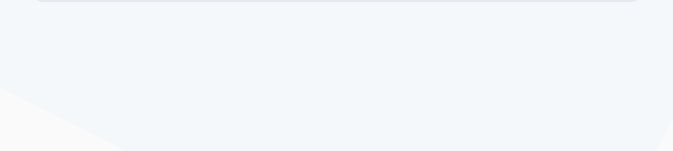
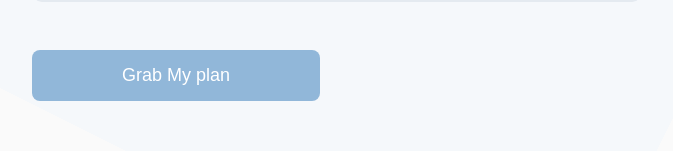
Before and after one commit to njordulv/react-fasting-app, a React (Create React App) app: page /offer in a window 1280 px wide. Shown: the part 437-588 px from the top of the page, without its empty margins (303-976 px from the left). Built offline with nearby package versions, Linux system fonts and the light colour scheme.

Commit message:
add scroll to element function

```diff
--- a/src/App.module.css
+++ b/src/App.module.css
@@ -1,5 +1,6 @@
 .App {
   text-align: center;
+  scroll-behavior: smooth;
 }
 
 .wrapper {
--- a/src/components/HeaderOffer.jsx
+++ b/src/components/HeaderOffer.jsx
@@ -2,12 +2,22 @@ import ProgressScroll from './ProgressScroll'
 import styles from '../App.module.css'
 
 const HeaderOffer = () => {
+  const handleScrollToPlan = () => {
+    const getMyPlan = document.getElementById('getMyPlan')
+
+    if (getMyPlan) {
+      getMyPlan.scrollIntoView({ behavior: 'smooth' })
+    }
+  }
+
   return (
     <header className={styles.sticky}>
       <div className={styles.wrapper}>
         <div className={`${styles.container} ${styles.spaceBetween}`}>
           <div className="timer">00:00:00</div>
-          <button className="button">Get My Plan</button>
+          <button className="button" onClick={handleScrollToPlan}>
+            Get My Plan
+          </button>
         </div>
       </div>
       <ProgressScroll />
--- a/src/components/Offer/Offer.jsx
+++ b/src/components/Offer/Offer.jsx
@@ -3,6 +3,14 @@ import { PiPulseThin } from 'react-icons/pi'
 import styles from './Offer.module.css'
 
 const Offer = () => {
+  const handleScrollToPlan = () => {
+    const getMyPlan = document.getElementById('getMyPlan')
+
+    if (getMyPlan) {
+      getMyPlan.scrollIntoView({ behavior: 'smooth' })
+    }
+  }
+
   return (
     <>
       <h1>Offer</h1>
@@ -42,6 +50,14 @@ const Offer = () => {
           </div>
         </div>
       </div>
+      <br />
+      <br />
+      <div id="getMyPlan"></div>
+      <div>
+        <button className="button" onClick={handleScrollToPlan}>
+          Grab My plan
+        </button>
+      </div>
     </>
   )
 }
--- a/src/index.css
+++ b/src/index.css
@@ -18,7 +18,7 @@ body {
 }
 
 header {
-  background-color: rgba(255, 255, 255, 0.6);
+  background-color: #fff;
   box-shadow: 0 0 10px rgba(0, 0, 0, 0.08);
   padding: 10px 0;
   text-align: center;
```
